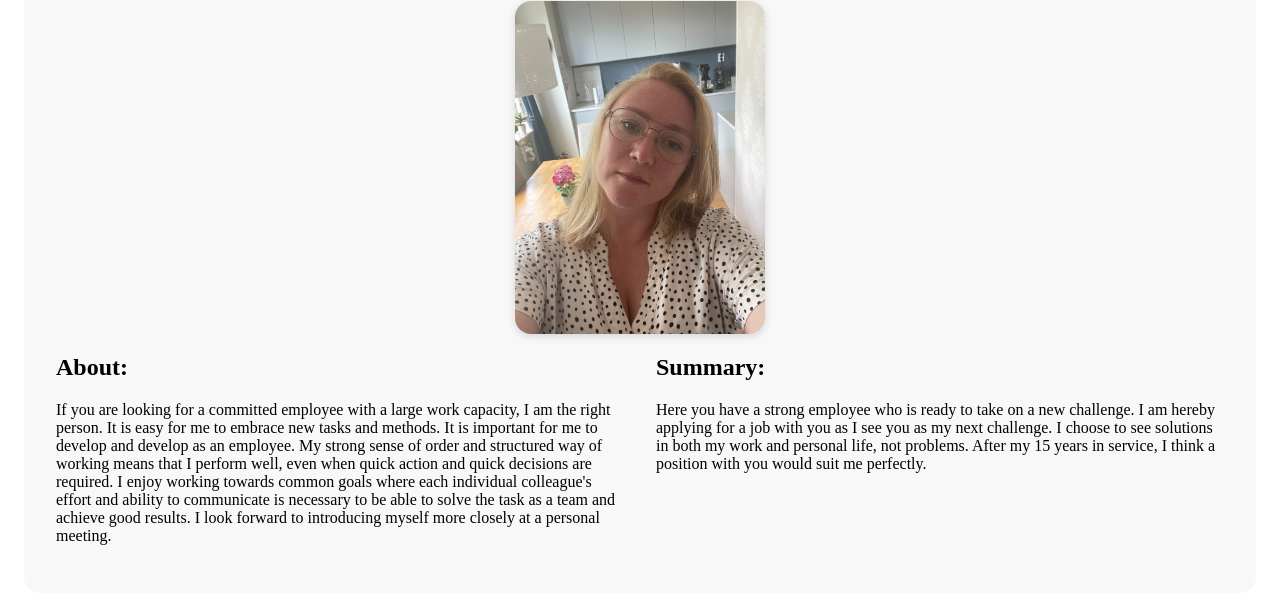
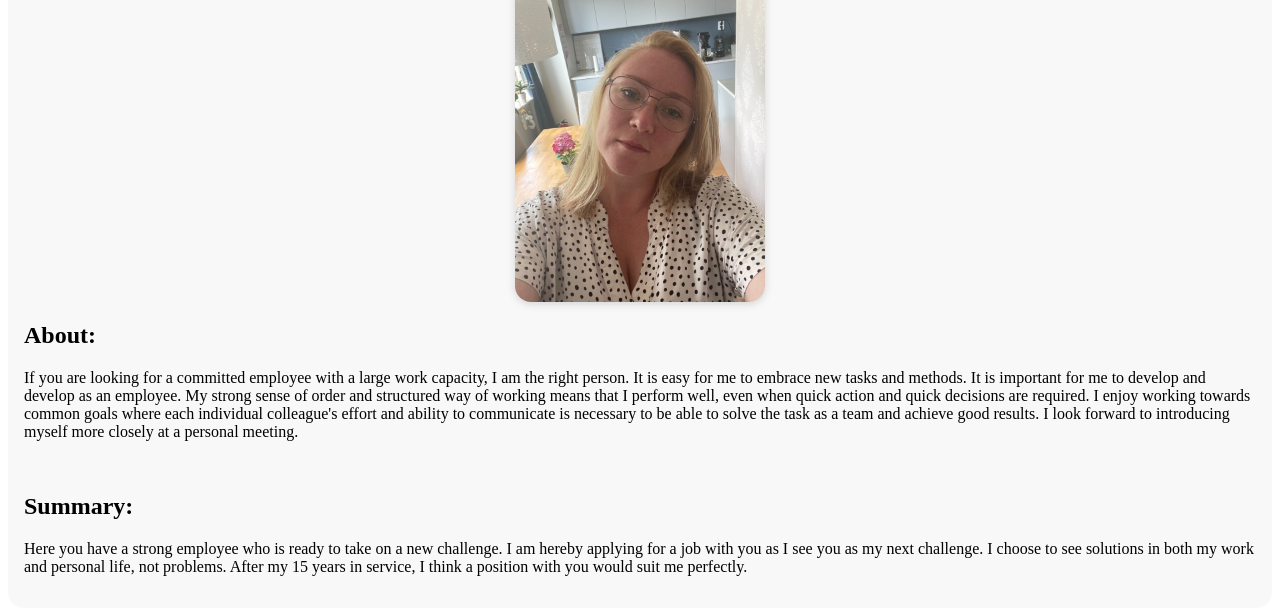
Before and after one commit to Chasacademy-Camilla-Sundbom/FMW22, a plain HTML site: page CV 2/about.html in a window 1280 px wide. Shown: the part 197-812 px from the top of the page. Drawn offline with Linux system fonts and the light colour scheme.

Commit message:
deleted mediaquerie

```diff
--- a/CV 2/style.css
+++ b/CV 2/style.css
@@ -53,19 +53,7 @@ img {
 .child {
   flex: 1;
 }
-.activ-page{
+.activ-page {
   font-size: 1.6em;
 }
 /* media queries  */
-
-@media only screen and (min-width: 768px) {
-  #info-parent {
-    flex-direction: row;
-    gap: 2em;
-  }
-
-  .wrapper {
-    padding: 2rem;
-    margin: 1.5rem;
-  }
-}
```
